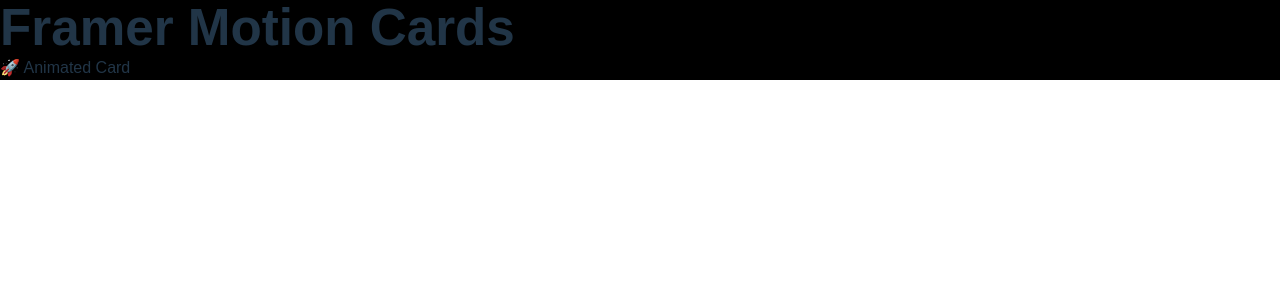
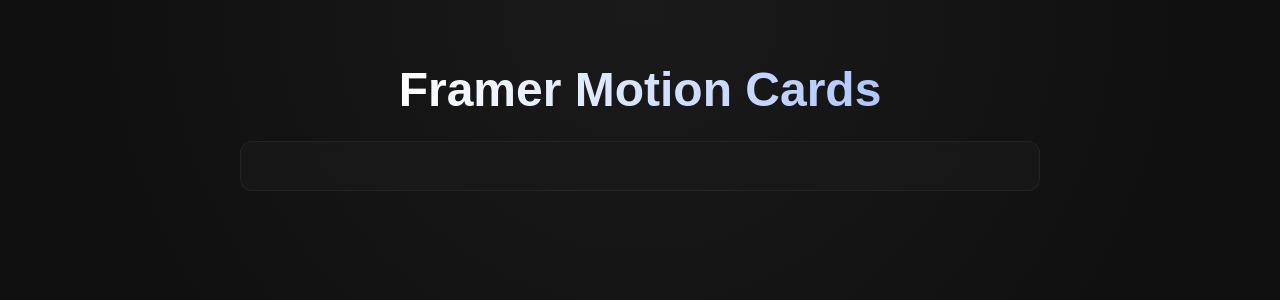
Before and after one commit to Hrisshhii/react-practice, a React (Vite) app in the folder framermotion/: page / in a window 1280 px wide. Shown: the top 300 px of the page. Built offline with nearby package versions, Linux system fonts and the light colour scheme.

Commit message:
Css for homepage of framer motion file

```diff
--- a/framermotion/src/components/Home.css
+++ b/framermotion/src/components/Home.css
@@ -45,11 +45,6 @@ html, body, #root {
   animation: fadeUp 0.8s ease forwards;
 }
 
-@keyframes fadeUp {
-  from { opacity: 0; transform: translateY(20px); }
-  to { opacity: 1; transform: translateY(0); }
-}
-
 .card {
   position: relative;
   text-decoration: none;
--- a/framermotion/src/components/Home.tsx
+++ b/framermotion/src/components/Home.tsx
@@ -1,20 +1,13 @@
-import { motion } from "framer-motion";
-
+import { Link } from "react-router-dom";
+//import { motion } from "framer-motion";
+import "./home.css";
 export default function Home() {
   return (
-    <div className="container">
-      <h1>Framer Motion Cards</h1>
-
-      <motion.div
-        className="card"
-        whileHover={{ scale: 1.1 }}
-        whileTap={{ scale: 0.95 }}
-        initial={{ opacity: 0, y: 40 }}
-        animate={{ opacity: 1, y: 0 }}
-        transition={{ duration: 0.5 }}
-      >
-        🚀 Animated Card
-      </motion.div>
+    <div className="home">
+      <h1 className="title">Framer Motion Cards</h1>
+      <div className="projects">
+        <Link to="" className="card"></Link>
+      </div>
     </div>
   );
 }
```
